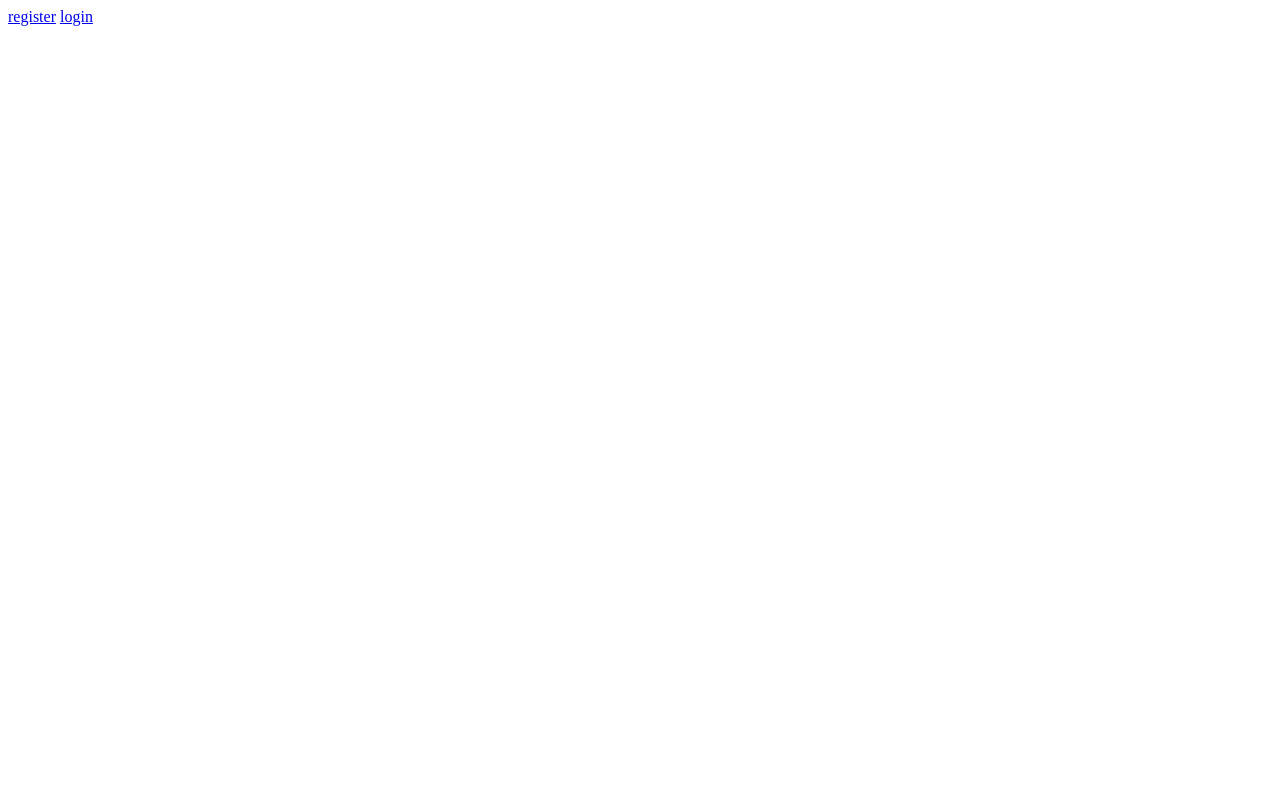
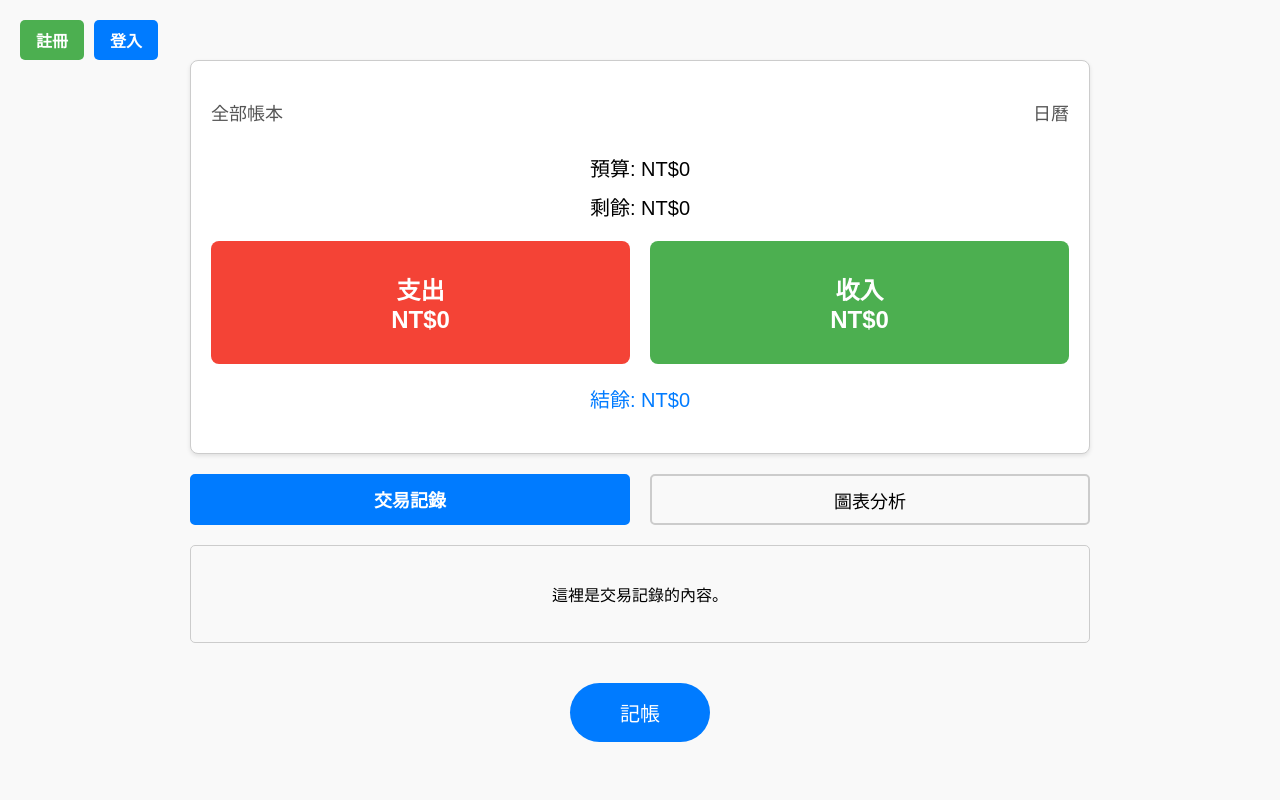
Before and after one commit to one-tenth/Save-Share, a Django app: page / in a window 1280 px wide. Before the commit the page is almost empty. Run offline with Django 4.2, Linux system fonts and the light colour scheme.

Commit message:
一點點首頁

```diff
--- /dev/null
+++ b/js/script.js
@@ -0,0 +1,19 @@
+// 選擇所有 tab 按鈕和內容區域
+const tabs = document.querySelectorAll('.tab');
+const contents = document.querySelectorAll('.tab-content');
+
+// 為每個 tab 監聽點擊事件
+tabs.forEach(tab => {
+    tab.addEventListener('click', () => {
+        // 移除所有 tab 和內容的 active 樣式
+        tabs.forEach(t => t.classList.remove('active'));
+        contents.forEach(c => c.classList.remove('active'));
+
+        // 為目前點擊的 tab 加上 active 樣式
+        tab.classList.add('active');
+
+        // 顯示對應的內容區域
+        const target = tab.getAttribute('data-tab'); // 獲取 data-tab 的值
+        document.getElementById(target).classList.add('active');
+    });
+});
--- a/mysite/views.py
+++ b/mysite/views.py
@@ -6,7 +6,9 @@ from django.contrib.auth import get_user_model
 User = get_user_model()
 
 def index(request):
-    return render(request,'index.html')
+    # 靜態內容直接渲染模板
+    return render(request, 'index.html')
+
 
 
 def register(request):
--- a/static/main.css
+++ b/static/main.css
@@ -2,3 +2,211 @@
 input.user{
     width: 200px;
 }
+
+/* 登入與註冊按鈕 */
+.auth-buttons {
+    position: absolute;
+    top: 20px;
+    left: 20px;
+    display: flex;
+    gap: 10px;
+}
+
+.auth-btn {
+    font-size: 16px;
+    font-weight: bold;
+    text-decoration: none;
+    padding: 8px 16px;
+    border: none;
+    border-radius: 5px;
+    cursor: pointer;
+    transition: background-color 0.3s;
+}
+
+.register-btn {
+    background-color: #4caf50;
+    color: white;
+}
+
+.register-btn:hover {
+    background-color: #45a049;
+}
+
+.login-btn {
+    background-color: #007bff;
+    color: white;
+}
+
+.login-btn:hover {
+    background-color: #0056b3;
+}
+
+body {
+    margin: 0;
+    font-family: Arial, sans-serif;
+    background-color: #f9f9f9;
+}
+
+.container {
+    max-width: 900px; /* 增加容器寬度以適應桌面 */
+    margin: 0 auto;
+    padding: 20px;
+    text-align: center;
+}
+
+.header {
+    display: flex;
+    justify-content: space-between;
+    align-items: center;
+    padding: 10px 0;
+    font-size: 18px;
+}
+
+.time {
+    font-size: 20px;
+}
+
+.month-selector {
+    display: flex;
+    align-items: center;
+    gap: 10px;
+}
+
+.month-selector span {
+    font-size: 24px;
+    font-weight: bold;
+}
+
+.month-selector button {
+    font-size: 18px;
+    background: none;
+    border: none;
+    cursor: pointer;
+}
+
+.summary {
+    margin-top: 20px;
+    padding: 20px;
+    border: 1px solid #ccc;
+    border-radius: 8px;
+    background-color: white;
+    box-shadow: 0 2px 4px rgba(0, 0, 0, 0.1);
+}
+
+.summary-header {
+    display: flex;
+    justify-content: space-between;
+    font-size: 18px;
+    color: #555;
+}
+
+.budget-section p {
+    font-size: 20px;
+    margin: 10px 0;
+}
+
+.summary-cards {
+    display: flex;
+    justify-content: space-around;
+    margin: 20px 0;
+    gap: 20px;
+}
+
+.expense-card, .income-card {
+    flex: 1;
+    padding: 30px;
+    font-size: 24px;
+    color: white;
+    font-weight: bold;
+    border-radius: 8px;
+}
+
+.expense-card {
+    background-color: #f44336;
+}
+
+.income-card {
+    background-color: #4caf50;
+}
+
+.balance {
+    font-size: 20px;
+    color: #007bff;
+}
+
+.tabs {
+    display: flex;
+    justify-content: space-around;
+    margin-top: 20px;
+}
+
+.tab {
+    flex: 1;
+    padding: 15px;
+    font-size: 18px;
+    border: none;
+    background-color: #f9f9f9;
+    cursor: pointer;
+}
+
+.tab.active {
+    font-weight: bold;
+    border-bottom: 3px solid black;
+}
+
+.footer {
+    margin-top: 40px;
+    display: flex;
+    justify-content: center;
+}
+
+.record-btn {
+    background-color: #007bff;
+    color: white;
+    border: none;
+    border-radius: 30px;
+    padding: 15px 50px;
+    font-size: 20px;
+    cursor: pointer;
+}
+
+/* Tabs 樣式 */
+.tabs {
+    display: flex;
+    justify-content: center;
+    gap: 20px;
+    margin: 20px 0;
+}
+
+.tab {
+    font-size: 18px;
+    padding: 10px 20px;
+    border: 2px solid #ccc;
+    border-radius: 5px;
+    background-color: #f9f9f9;
+    cursor: pointer;
+    transition: background-color 0.3s, border-color 0.3s;
+}
+
+.tab.active {
+    background-color: #007bff;
+    color: white;
+    border-color: #007bff;
+}
+
+.tab:hover {
+    background-color: #e0e0e0;
+}
+
+/* Tab Content */
+.tab-content {
+    display: none;
+    padding: 20px;
+    border: 1px solid #ccc;
+    border-radius: 5px;
+    margin-top: 10px;
+}
+
+.tab-content.active {
+    display: block;
+}
--- a/templates/index.html
+++ b/templates/index.html
@@ -1,2 +1,59 @@
-<a href="{% url 'register' %}">register</a>
-<a href="{% url 'login' %}">login</a>
+<!DOCTYPE html>
+<html lang="en">
+<head>
+    <meta charset="UTF-8">
+    <meta name="viewport" content="width=device-width, initial-scale=1.0">
+    <title>記帳 APP</title>
+    <link rel="stylesheet" href="/static/main.css">
+</head>
+<body>
+    <div class="container">
+        <!-- Header -->
+        <header class="header">
+            <div class="auth-buttons">
+                <a href="register/" class="auth-btn register-btn">註冊</a>
+                <a href="login/" class="auth-btn login-btn">登入</a>
+            </div>
+        </header>
+
+        <!-- Account Summary -->
+        <section class="summary">
+            <div class="summary-header">
+                <p>全部帳本</p>
+                <p>日曆</p>
+            </div>
+            <div class="budget-section">
+                <p>預算: NT$0</p>
+                <p>剩餘: NT$0</p>
+            </div>
+            <div class="summary-cards">
+                <div class="expense-card">支出<br>NT$0</div>
+                <div class="income-card">收入<br>NT$0</div>
+            </div>
+            <p class="balance">結餘: NT$0</p>
+        </section>
+
+        <!-- Tabs -->
+        <section class="tabs">
+            <button class="tab active" data-tab="transactions">交易記錄</button>
+            <button class="tab" data-tab="charts">圖表分析</button>
+        </section>
+
+        <!-- Tab Content -->
+        <section id="transactions" class="tab-content active">
+            <p>這裡是交易記錄的內容。</p>
+        </section>
+        <section id="charts" class="tab-content">
+            <p>這裡是圖表分析的內容。</p>
+        </section>
+
+
+        <!-- Footer -->
+        <footer class="footer">
+            <button class="record-btn">記帳</button>
+        </footer>
+    </div>
+
+    <script src="script.js"></script>
+</body>
+</html>
```
